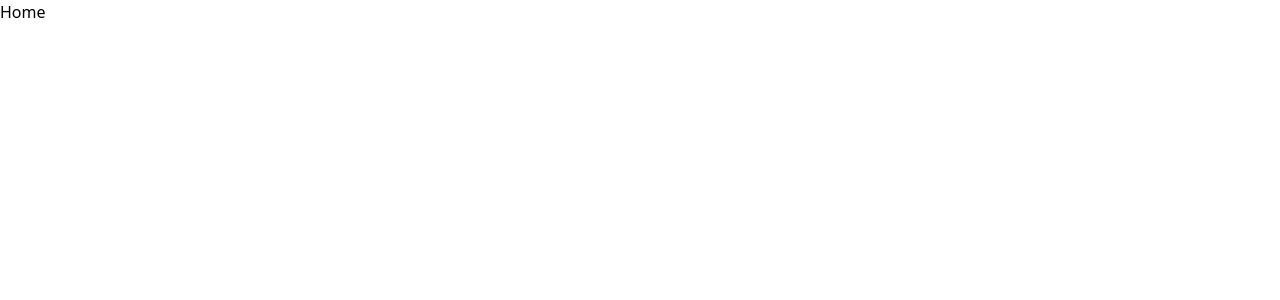
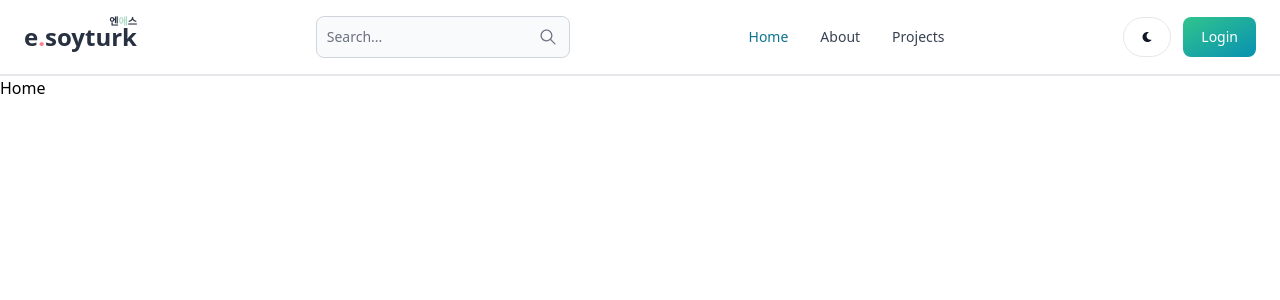
Before and after one commit to enesthedad/mern-blog, a React (Vite) app in the folder client/: page / in a window 1280 px wide. Shown: the top 300 px of the page. Built offline with nearby package versions, Linux system fonts and the light colour scheme.

Commit message:
create the header component

```diff
--- a/client/package.json
+++ b/client/package.json
@@ -10,8 +10,11 @@
     "preview": "vite preview"
   },
   "dependencies": {
+    "flowbite": "^2.3.0",
+    "flowbite-react": "^0.7.2",
     "react": "^18.2.0",
     "react-dom": "^18.2.0",
+    "react-icons": "^5.0.1",
     "react-router-dom": "^6.22.2"
   },
   "devDependencies": {
--- a/client/src/App.jsx
+++ b/client/src/App.jsx
@@ -1,50 +1,27 @@
-import { createBrowserRouter, RouterProvider } from "react-router-dom";
+import { BrowserRouter, Routes, Route } from "react-router-dom";
 import { Home } from "./pages/Home";
 import { About } from "./pages/About";
 import { Login } from "./pages/Login";
 import { SignUp } from "./pages/SignUp";
 import { Projects } from "./pages/Projects";
 import { Dashboard } from "./pages/Dashboard";
-
-const router = createBrowserRouter([
-  {
-    path: "/",
-    element: <Home />,
-  },
-  {
-    path: "/about",
-    element: <About />,
-  },
-  {
-    path: "/login",
-    element: <Login />,
-  },
-  {
-    path: "/signup",
-    element: <SignUp />,
-  },
-  {
-    path: "/projects",
-    element: <Projects />,
-  },
-  {
-    path: "/dashboard",
-    element: <Dashboard />,
-  },
-
-  {
-    path: "*",
-    element: (
-      <div className="h-screen w-full bg-stone-900 text-white flex justify-center items-center">
-        {" "}
-        <h1 className="text-[24px] font-bold">404 page not found</h1>{" "}
-      </div>
-    ),
-  },
-]);
+import { Header } from "./components/Header";
 
 function App() {
-  return <RouterProvider router={router} />;
+  return (
+    <BrowserRouter>
+      <Header />
+      <Routes>
+        <Route path="/" element={<Home />} />
+        <Route path="/dashboard" element={<Dashboard />} />
+        <Route path="/about" element={<About />} />
+        <Route path="/login" element={<Login />} />
+        <Route path="/signup" element={<SignUp />} />
+        <Route path="/projects" element={<Projects />} />
+        <Route path="/dashboard" element={<Dashboard />} />
+      </Routes>
+    </BrowserRouter>
+  );
 }
 
 export default App;
--- /dev/null
+++ b/client/src/components/Header.jsx
@@ -0,0 +1,46 @@
+import { Button, Navbar, TextInput } from "flowbite-react";
+import Logo from "./Logo";
+import { IoIosSearch } from "react-icons/io";
+import { FaMoon, FaSun } from "react-icons/fa";
+import { Link, useLocation } from "react-router-dom";
+export const Header = () => {
+  const path = useLocation().pathname;
+  return (
+    <Navbar className="border-b-2  flex py-2 px-3 md:py-4 md:px-6 ">
+      <Logo />
+      <form>
+        <TextInput
+          type="text"
+          placeholder="Search..."
+          rightIcon={IoIosSearch}
+          className="hidden lg:inline"
+        />
+      </form>
+      <Button className="bg-stone-300 lg:hidden" pill>
+        <IoIosSearch className="text-[20px] text-stone-800" />
+      </Button>
+      <div className="flex gap-3 md:order-2">
+        <Button className="w-12 h-10 hidden sm:inline " color="gray" pill>
+          <FaMoon className="" />
+        </Button>
+        <Link>
+          <Button gradientDuoTone="greenToBlue" color="">
+            Login
+          </Button>
+        </Link>
+        <Navbar.Toggle />
+      </div>
+      <Navbar.Collapse>
+        <Navbar.Link active={path === "/"}>
+          <Link to="/">Home</Link>
+        </Navbar.Link>
+        <Navbar.Link active={path === "/about"}>
+          <Link to="/about">About</Link>
+        </Navbar.Link>
+        <Navbar.Link active={path === "/projects"}>
+          <Link to="/projects">Projects</Link>
+        </Navbar.Link>
+      </Navbar.Collapse>
+    </Navbar>
+  );
+};
--- /dev/null
+++ b/client/src/components/Logo.jsx
@@ -0,0 +1,15 @@
+const Logo = () => {
+  return (
+    <h1 className="text-[20px] md:text-[24px] text-[#273141]  font-bold justify-center flex">
+      <a href="/">
+        <div className="relative">
+          e<span className="text-[#FE7D91]">.</span>soyturk
+          <p className="absolute right-0 top-[-5px] text-[10px]">
+            엔<span className="text-[#B1DCC9]">에</span>스
+          </p>
+        </div>
+      </a>
+    </h1>
+  );
+};
+export default Logo;
--- a/client/tailwind.config.js
+++ b/client/tailwind.config.js
@@ -1,8 +1,12 @@
 /** @type {import('tailwindcss').Config} */
 export default {
-  content: ["./index.html", "./src/**/*.{js,ts,jsx,tsx}"],
+  content: [
+    "./index.html",
+    "./src/**/*.{js,ts,jsx,tsx}",
+    "node_modules/flowbite-react/lib/esm/**/*.js",
+  ],
   theme: {
     extend: {},
   },
-  plugins: [],
+  plugins: [require("flowbite/plugin")],
 };
```
Also changed, not shown: 1 other file (tests, documents, lock files or other folders).
